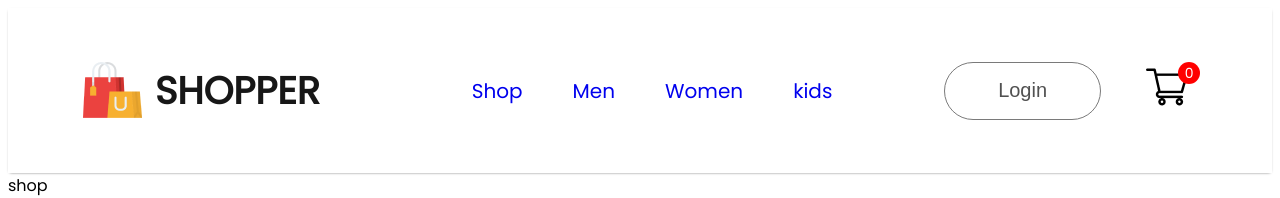
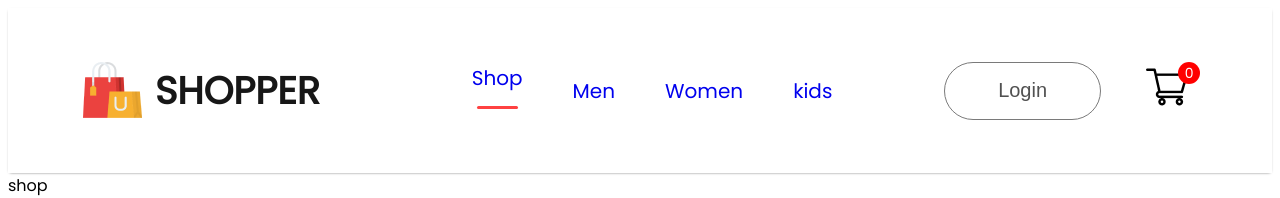
Before and after one commit to saranedubridge/E-commerce, a React (Vite) app in the folder frontend/: page / in a window 1280 px wide. Shown: the top 198 px of the page. Built offline with nearby package versions, Linux system fonts and the light colour scheme.

Commit message:
frontend setup and navbar created

```diff
--- a/frontend/src/Components/Navbar/Navbar.jsx
+++ b/frontend/src/Components/Navbar/Navbar.jsx
@@ -7,7 +7,7 @@ import { Link } from 'react-router-dom'
 
 const Navbar = () => {
 
-    const [menu,setMenu]=useState("Shop")
+    const [menu,setMenu]=useState("shop")
     return (
         <div className='navbar'>
          <div className="nav-logo">
```
